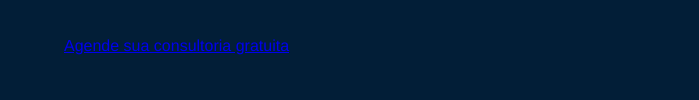
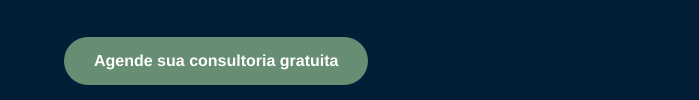
Before and after one commit to KarineDuarte15/ProjetoSiteTexMed, a plain HTML site: page index.html in a window 1280 px wide. Shown: the part 700-800 px from the top of the page, 0-699 px from the left. Drawn offline with Linux system fonts and the light colour scheme.

Commit message:
Adicionar estilos para botão de chamada à ação e ajustar hover do botão de navegação

```diff
--- a/style.css
+++ b/style.css
@@ -99,7 +99,7 @@ p {
 }
 
 .main-nav .nav-cta:hover {
-    background-color: var(--cor-dourado); /* Exemplo de hover */
+    background-color: var(--cor-dourado);
     color: var(--cor-branca);
 }
 
@@ -111,6 +111,23 @@ p {
     display: flex;
     align-items: center; /* Centraliza verticalmente o conteúdo */
     padding: 0; /* Remove padding padrão para que a imagem preencha a lateral */
+}
+
+.cta-button {
+    display: inline-block;
+    align-self: flex-start;
+    background-color: var(--cor-verde);
+    color: var(--cor-branca);
+    padding: 15px 30px;
+    border-radius: 50px;
+    text-decoration: none;
+    font-size: 1rem;
+    font-weight: bold;
+    transition: background-color 0.3s;
+    text-align: center;
+}
+.cta-button:hover {
+    background-color: var(--cor-dourado);
 }
 
 .hero-content-wrapper {
```
